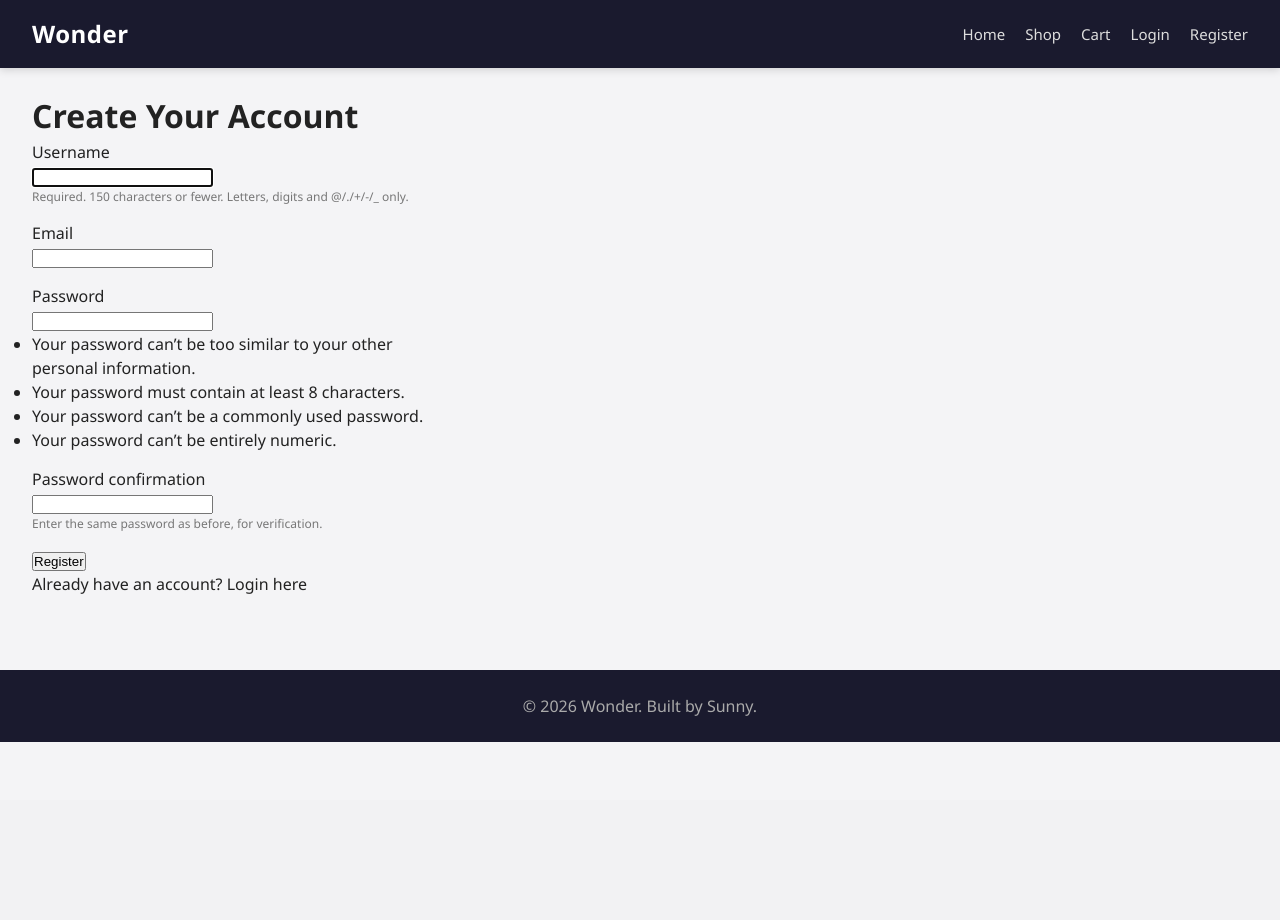
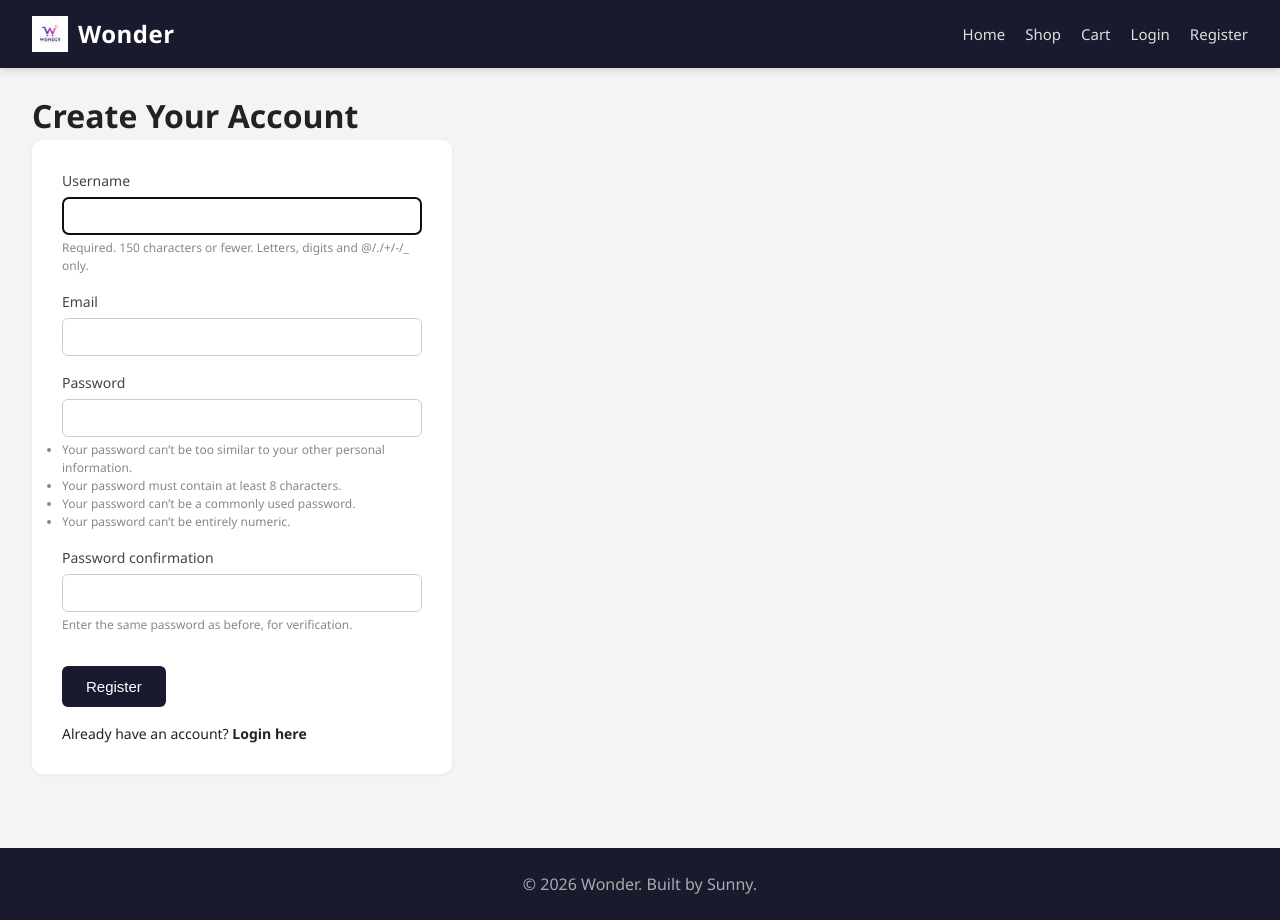
Before and after one commit to Saikiran58ravula/wonder-ecommerce, a Django app: page /accounts/register/ in a window 1280 px wide. Before the commit the page ends 742 px from the top, so only its background shows below. Run offline with Django 5.2, Linux system fonts and the light colour scheme.

Commit message:
Apply consistent styling across cart, checkout, and account pages

```diff
--- a/static/css/style.css
+++ b/static/css/style.css
@@ -38,6 +38,15 @@ a {
     font-size: 24px;
     font-weight: 700;
     letter-spacing: 0.5px;
+    display: flex;
+    align-items: center;
+    gap: 10px;
+}
+
+.logo-img {
+    height: 36px;
+    width: auto;
+    object-fit: contain;
 }
 
 .main-nav {
@@ -295,6 +304,166 @@ a {
     margin-top: 50px;
 }
 
+/* ===== CART PAGE ===== */
+.cart-table {
+    width: 100%;
+    border-collapse: collapse;
+    background: white;
+    border-radius: 8px;
+    overflow: hidden;
+    box-shadow: 0 1px 4px rgba(0,0,0,0.06);
+}
+
+.cart-table th {
+    background: #f0f0f3;
+    text-align: left;
+    padding: 14px;
+    font-size: 14px;
+    color: #555;
+}
+
+.cart-table td {
+    padding: 14px;
+    border-top: 1px solid #eee;
+    vertical-align: middle;
+}
+
+.qty-form {
+    display: inline-flex;
+    align-items: center;
+    gap: 8px;
+}
+
+.qty-form button {
+    width: 26px;
+    height: 26px;
+    border: 1px solid #ccc;
+    background: white;
+    border-radius: 4px;
+    cursor: pointer;
+    font-size: 14px;
+}
+
+.qty-form button:hover {
+    background: #f0f0f3;
+}
+
+.remove-link {
+    color: #c0392b;
+    font-size: 13px;
+}
+
+.cart-total {
+    margin-top: 20px;
+    font-size: 22px;
+    font-weight: 700;
+}
+
+.btn-primary {
+    display: inline-block;
+    background: #1a1a2e;
+    color: white;
+    padding: 12px 24px;
+    border-radius: 6px;
+    font-size: 15px;
+    margin-right: 12px;
+    margin-top: 16px;
+    border: none;
+    cursor: pointer;
+}
+
+.btn-primary:hover {
+    background: #2a2a4e;
+}
+
+/* ===== FORMS (login, register, checkout) ===== */
+.form-card {
+    background: white;
+    max-width: 420px;
+    padding: 30px;
+    border-radius: 10px;
+    box-shadow: 0 1px 4px rgba(0,0,0,0.06);
+}
+
+.form-field {
+    margin-bottom: 16px;
+}
+
+.form-field label {
+    display: block;
+    margin-bottom: 6px;
+    font-size: 14px;
+    color: #444;
+}
+
+.form-field input,
+.form-field textarea {
+    width: 100%;
+    padding: 10px 12px;
+    border: 1px solid #ccc;
+    border-radius: 6px;
+    font-size: 14px;
+}
+
+.form-field textarea {
+    min-height: 90px;
+}
+
+.form-error {
+    color: #c0392b;
+    font-size: 13px;
+    margin-top: 4px;
+}
+
+.form-help {
+    color: #888;
+    font-size: 12px;
+    margin-top: 4px;
+}
+
+.auth-switch {
+    margin-top: 16px;
+    font-size: 14px;
+}
+
+/* ===== CHECKOUT ===== */
+.checkout-layout {
+    display: flex;
+    gap: 40px;
+    flex-wrap: wrap;
+}
+
+.order-summary {
+    flex: 1;
+    min-width: 280px;
+    background: white;
+    padding: 20px;
+    border-radius: 8px;
+    box-shadow: 0 1px 4px rgba(0,0,0,0.06);
+    height: fit-content;
+}
+
+.order-summary table {
+    width: 100%;
+    border-collapse: collapse;
+}
+
+.order-summary td {
+    padding: 8px 0;
+    border-bottom: 1px solid #eee;
+}
+
+/* ===== ORDER SUCCESS / HISTORY ===== */
+.status-badge {
+    display: inline-block;
+    padding: 4px 10px;
+    border-radius: 12px;
+    font-size: 12px;
+    font-weight: 600;
+    background: #fff3cd;
+    color: #856404;
+}
+
 /* ===== RESPONSIVE ===== */
 @media (max-width: 768px) {
     .shop-layout {
--- a/templates/accounts/register.html
+++ b/templates/accounts/register.html
@@ -5,22 +5,23 @@
 {% block content %}
 <h1>Create Your Account</h1>
 
-<form method="post" style="max-width: 400px;">
+<div class="form-card">
+    <form method="post">
         {% csrf_token %}
         {% for field in form %}
-        <div style="margin-bottom: 15px;">
-            <label>{{ field.label }}</label><br>
+            <div class="form-field">
+                <label>{{ field.label }}</label>
                 {{ field }}
                 {% if field.errors %}
-                <p style="color: red; font-size: 13px;">{{ field.errors }}</p>
+                    <div class="form-error">{{ field.errors }}</div>
                 {% endif %}
                 {% if field.help_text %}
-                <p style="color: #777; font-size: 12px;">{{ field.help_text }}</p>
+                    <div class="form-help">{{ field.help_text }}</div>
                 {% endif %}
             </div>
         {% endfor %}
-    <button type="submit">Register</button>
+        <button type="submit" class="btn-primary">Register</button>
     </form>
-
-<p>Already have an account? <a href="{% url 'accounts:login' %}">Login here</a></p>
+    <p class="auth-switch">Already have an account? <a href="{% url 'accounts:login' %}"><strong>Login here</strong></a></p>
+</div>
 {% endblock %}
--- a/templates/base.html
+++ b/templates/base.html
@@ -9,7 +9,10 @@
 </head>
 <body>
     <header class="site-header">
-        <a href="{% url 'products:home' %}" class="logo">Wonder</a>
+        <a href="{% url 'products:home' %}" class="logo">
+    <img src="{% static 'images/logo.png' %}" alt="Wonder Logo" class="logo-img">
+    <span>Wonder</span>
+</a>
         <nav class="main-nav">
             <a href="{% url 'products:home' %}">Home</a>
             <a href="{% url 'products:product_list' %}">Shop</a>
```
Also changed, not shown: templates/accounts/login.html (+8 -7 lines), templates/cart/cart.html (+18 -18 lines), templates/orders/checkout.html (+13 -11 lines), templates/orders/order_history.html (+12 -12 lines), templates/orders/order_success.html (+13 -13 lines), static/images/logo.png (added). Lines whose indentation alone changed are shown as unchanged.
